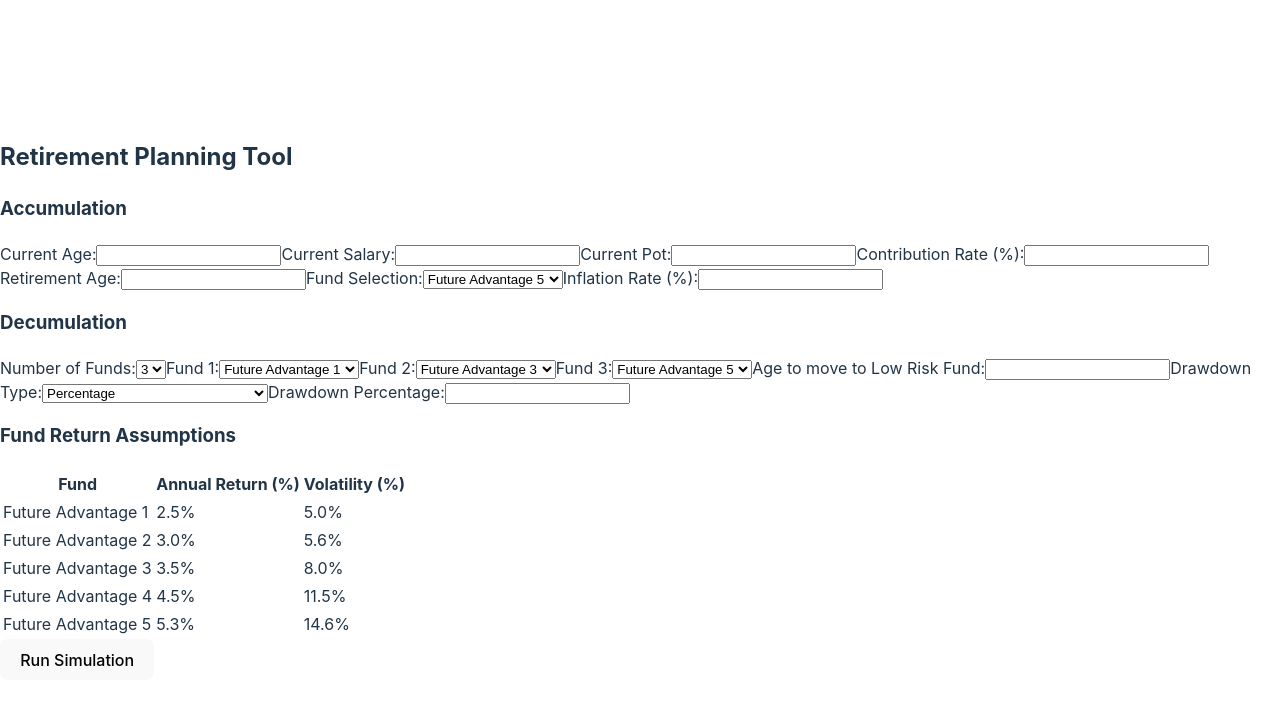
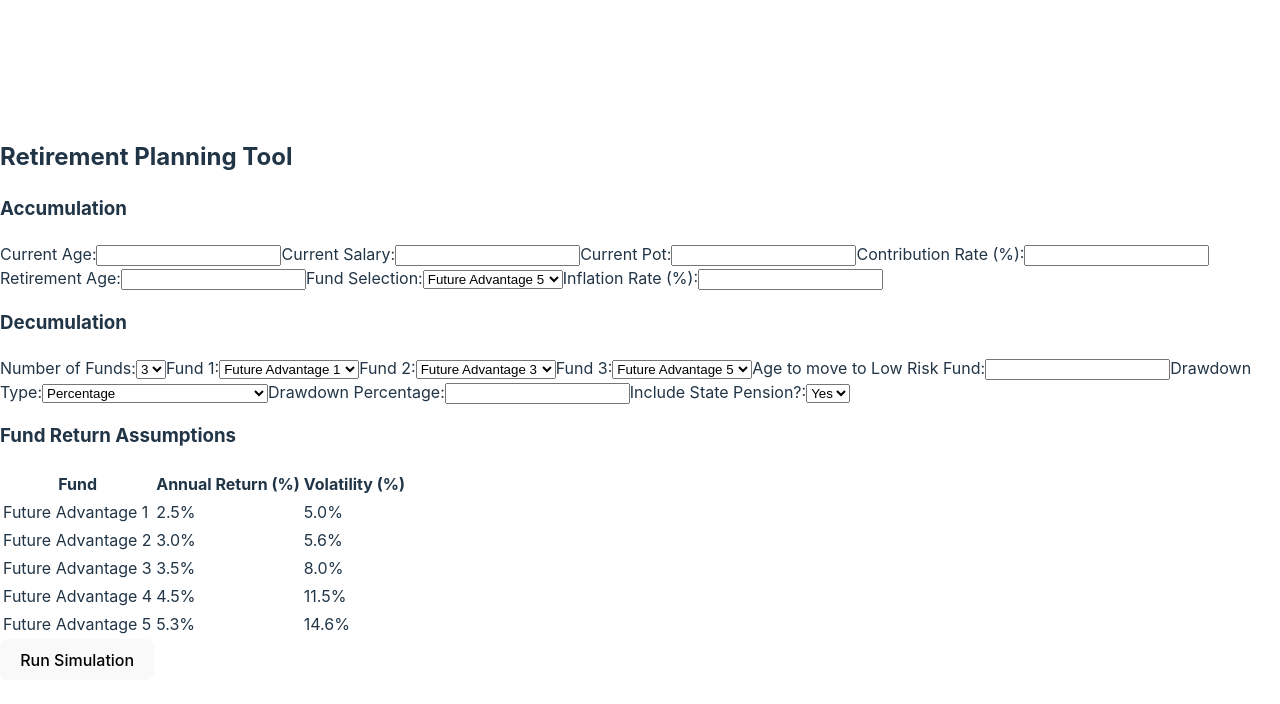
Before and after one commit to admiralross2400/retirement-tool, a React (Vite) app: page / in a window 1280 px wide. Shown: the top 704 px of the page. Built offline with nearby package versions, Linux system fonts and the light colour scheme.

Commit message:
added state pension option

```diff
--- a/src/RetirementForm.jsx
+++ b/src/RetirementForm.jsx
@@ -20,6 +20,7 @@ export default function RetirementForm() {
     drawdownFixed: "",
     drawdownInitialPotPercentage: "",
     inflationRate: "",
+    includeStatePension: "Yes", // New option: "Yes" or "No"
   });
 
   // State to track validation errors
@@ -56,7 +57,7 @@ export default function RetirementForm() {
     "Future Advantage 5": { return: 0.053, volatility: 0.1464 },
   };
 
-  // Initial state pension values (will be adjusted by inflation in decumulation)
+  // Initial state pension values (will be adjusted by inflation in decumulation if included)
   const BASE_STATE_PENSION_ANNUAL = 11960;
   const BASE_STATE_PENSION_MONTHLY = BASE_STATE_PENSION_ANNUAL / 12; // £996.67
 
@@ -190,6 +191,7 @@ export default function RetirementForm() {
     const inflationRate = parseFloat(formData.inflationRate) / 100;
     const switchAge = parseInt(formData.ageToLowRiskFund);
     const retirementAge = parseInt(formData.retirementAge);
+    const includeStatePension = formData.includeStatePension === "Yes"; // Determine if state pension is included
     const maxMonths = (100 - retirementAge) * 12;
     let age = retirementAge;
     let months = 0;
@@ -198,8 +200,9 @@ export default function RetirementForm() {
     let currentYearWithdrawals = 0;
     let movedFunds = Array(numFunds - 1).fill(false);
     let currentDrawdownFixed = baseDrawdownFixed;
-    let currentStatePensionMonthly = BASE_STATE_PENSION_MONTHLY;
-    let currentStatePensionAnnual = BASE_STATE_PENSION_ANNUAL;
+    // Start state pension at base value if included, otherwise 0
+    let currentStatePensionMonthly = includeStatePension ? BASE_STATE_PENSION_MONTHLY : 0;
+    let currentStatePensionAnnual = includeStatePension ? BASE_STATE_PENSION_ANNUAL : 0;
     let statePensionMonthlyValues = [];
     let statePensionAnnualValues = [];
 
@@ -249,8 +252,11 @@ export default function RetirementForm() {
         if (formData.drawdownType === "fixed" || formData.drawdownType === "initialPot") {
           currentDrawdownFixed *= (1 + inflationRate);
         }
-        currentStatePensionMonthly *= (1 + inflationRate);
-        currentStatePensionAnnual *= (1 + inflationRate);
+        // Only adjust state pension if included
+        if (includeStatePension) {
+          currentStatePensionMonthly *= (1 + inflationRate);
+          currentStatePensionAnnual *= (1 + inflationRate);
+        }
       }
 
       for (let i = 0; i < numFunds; i++) {
@@ -322,7 +328,6 @@ export default function RetirementForm() {
             title: { display: true, text: "Age" },
             ticks: {
               callback: function(value, index, values) {
-                // Show only the first label of each year (every 12 months)
                 return index % 12 === 0 ? decumulationLabels[index] : '';
               },
             },
@@ -364,7 +369,6 @@ export default function RetirementForm() {
             title: { display: true, text: "Age" },
             ticks: {
               callback: function(value, index, values) {
-                // Show only the first label of each year (every 12 months)
                 return index % 12 === 0 ? monthlyIncomeLabels[index] : '';
               },
             },
@@ -596,6 +600,18 @@ export default function RetirementForm() {
               {errors.drawdownInitialPotPercentage && <p className="text-red-500 text-sm mt-1">{errors.drawdownInitialPotPercentage}</p>}
             </label>
           )}
+          <label className="block">
+            Include State Pension?:
+            <select
+              name="includeStatePension"
+              value={formData.includeStatePension}
+              onChange={handleChange}
+              className="w-full p-2 border rounded"
+            >
+              <option value="Yes">Yes</option>
+              <option value="No">No</option>
+            </select>
+          </label>
         </div>
       </div>
       <div className="mt-6 border-t pt-4">
@@ -677,7 +693,7 @@ export default function RetirementForm() {
           <h3 className="text-xl font-semibold mb-4">Decumulation Phase</h3>
           <Line
             data={decumulationChartData}
-            options={decumulationChartData.options} // Use the options defined in handleCalculate
+            options={decumulationChartData.options}
           />
         </div>
       )}
@@ -686,11 +702,13 @@ export default function RetirementForm() {
         <div className="mt-8">
           <h3 className="text-xl font-semibold mb-4">Monthly Income in Retirement</h3>
           <p className="text-sm mb-2">
-            Note: State Pension starts at £{BASE_STATE_PENSION_ANNUAL.toLocaleString("en-US")} per year (£{BASE_STATE_PENSION_MONTHLY.toFixed(2)} per month) and increases with inflation.
+            {formData.includeStatePension === "Yes"
+              ? `Note: State Pension starts at £${BASE_STATE_PENSION_ANNUAL.toLocaleString("en-US")} per year (£${BASE_STATE_PENSION_MONTHLY.toFixed(2)} per month) and increases with inflation.`
+              : "Note: State Pension is excluded."}
           </p>
           <Line
             data={monthlyIncomeChartData}
-            options={monthlyIncomeChartData.options} // Use the options defined in handleCalculate
+            options={monthlyIncomeChartData.options}
           />
         </div>
       )}
@@ -699,7 +717,9 @@ export default function RetirementForm() {
         <div className="mt-8">
           <h3 className="text-xl font-semibold mb-4">Annual Income in Retirement</h3>
           <p className="text-sm mb-2">
-            Note: State Pension starts at £{BASE_STATE_PENSION_ANNUAL.toLocaleString("en-US")} per year and increases with inflation.
+            {formData.includeStatePension === "Yes"
+              ? `Note: State Pension starts at £${BASE_STATE_PENSION_ANNUAL.toLocaleString("en-US")} per year and increases with inflation.`
+              : "Note: State Pension is excluded."}
           </p>
           <Line
             data={annualIncomeChartData}
```
